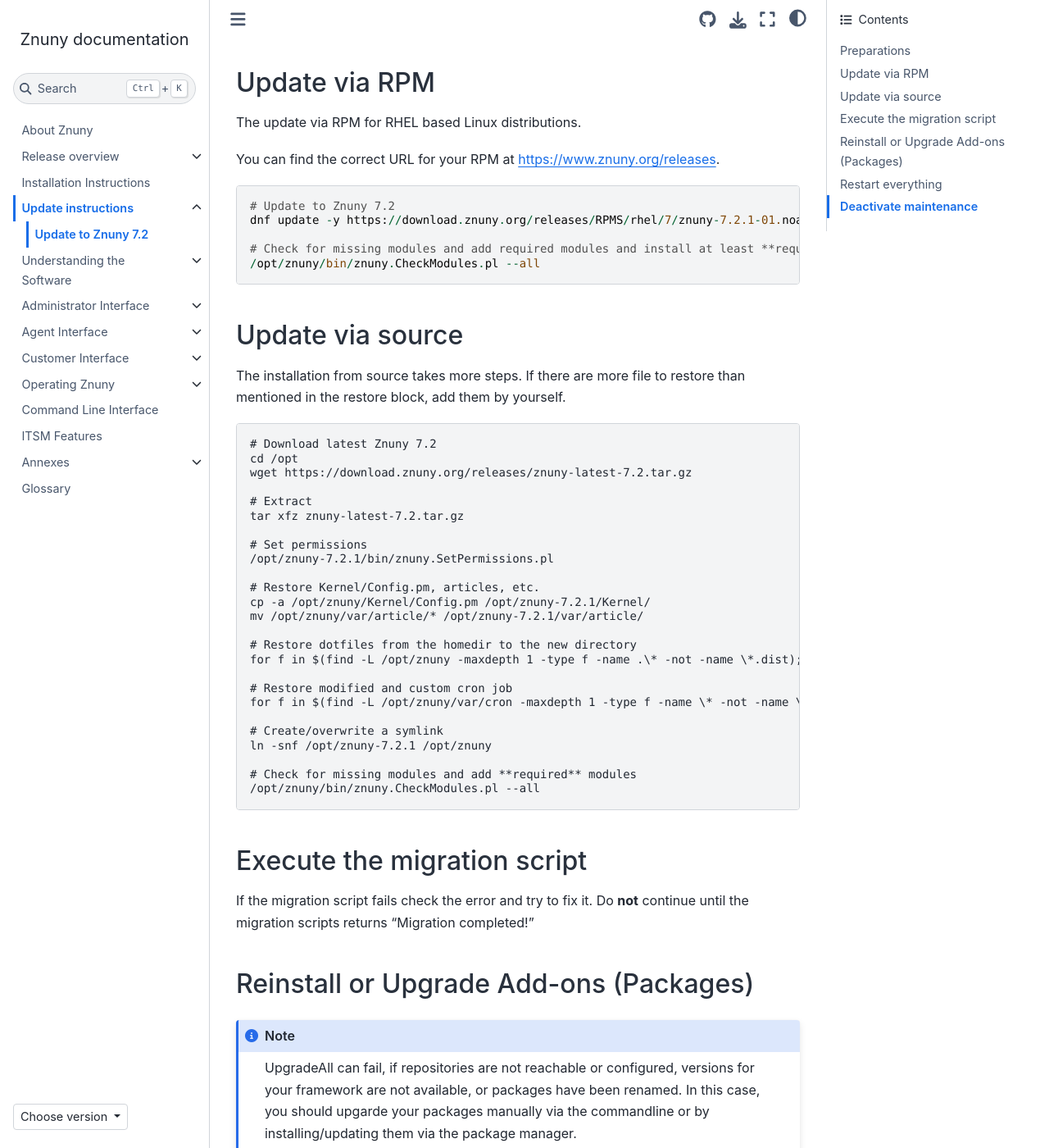
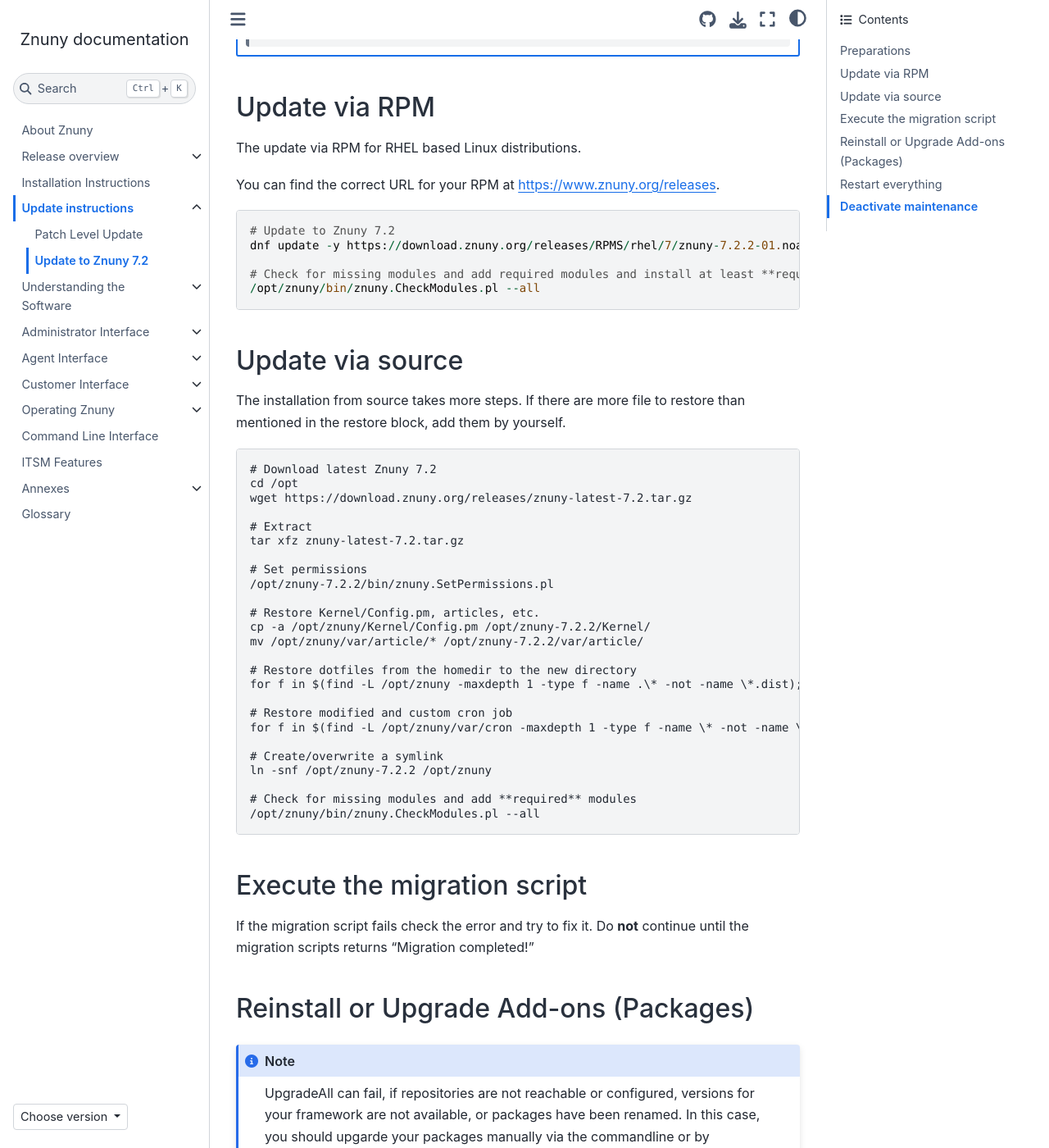
Before and after one commit to znuny/manual, a Sphinx documentation site: the page built from source/updating/update-7.2.rst, in a window 1280 px wide and 1400 px high, scrolled down 1444 px. Shown: the whole window at 82% size. Built offline with Sphinx 7.4.7 and the Sphinx Book theme 1.1.4, drawn with Linux system fonts in a browser that asks for light colours; some of the changed text lies outside the part shown.

Commit message:
Release Znuny 7.2.2

```diff
--- a/source/releases/index.rst
+++ b/source/releases/index.rst
@@ -20,4 +20,5 @@
 .. toctree::
    :maxdepth: 1
 
+   7_2_2/index
    7_2_1/index
--- a/source/updating/index.rst
+++ b/source/updating/index.rst
@@ -8,4 +8,5 @@
 .. toctree::
    :maxdepth: 2
 
+   patchlevel
    update-7.2
--- a/source/updating/update-7.2.rst
+++ b/source/updating/update-7.2.rst
@@ -7,7 +7,8 @@
 
 Please note that your current system needs to be a
 
-- Znuny 7.1.x for a minor level update
+- Znuny 7.1.x for a minor level update or
+- Znuny 7.2.x for a patch level update
 
 We do not support direct updates from any version before Znuny 7.1.
 
@@ -17,7 +18,7 @@
 
 .. note::
 
-  Check if every add-on your are using is available for version 7.2 **before** you continue. Add-ons for Znuny 7.1 or older versions are not compatible with Znuny 7.2 and needs to be updated. Ask the vendor of the add-on when in doubt.
+  Check if every add-on your are using is available for version 7.2 **before** you continue. Add-ons for Znuny 7.1 or older versions are not compatible with Znuny 7.2 and needs to be updated. Ask the **vendor** of the add-on when in doubt.
 
 Before the update can started we need to perform some tasks to prepare the update.
 
@@ -72,7 +73,7 @@
 .. code-block::
 
 	# Update to Znuny 7.2
-	dnf update -y https://download.znuny.org/releases/RPMS/rhel/7/znuny-7.2.1-01.noarch.rpm
+	dnf update -y https://download.znuny.org/releases/RPMS/rhel/7/znuny-7.2.2-01.noarch.rpm
 
 	# Check for missing modules and add required modules and install at least **required** modules.
 	/opt/znuny/bin/znuny.CheckModules.pl --all
@@ -94,20 +95,20 @@
 	tar xfz znuny-latest-7.2.tar.gz
 
 	# Set permissions
-	/opt/znuny-7.2.1/bin/znuny.SetPermissions.pl
+	/opt/znuny-7.2.2/bin/znuny.SetPermissions.pl
 
 	# Restore Kernel/Config.pm, articles, etc.
-	cp -a /opt/znuny/Kernel/Config.pm /opt/znuny-7.2.1/Kernel/
-	mv /opt/znuny/var/article/* /opt/znuny-7.2.1/var/article/
+	cp -a /opt/znuny/Kernel/Config.pm /opt/znuny-7.2.2/Kernel/
+	mv /opt/znuny/var/article/* /opt/znuny-7.2.2/var/article/
 
 	# Restore dotfiles from the homedir to the new directory
-	for f in $(find -L /opt/znuny -maxdepth 1 -type f -name .\* -not -name \*.dist); do cp -av "$f" /opt/znuny-7.2.1/; done
+	for f in $(find -L /opt/znuny -maxdepth 1 -type f -name .\* -not -name \*.dist); do cp -av "$f" /opt/znuny-7.2.2/; done
 
 	# Restore modified and custom cron job
-	for f in $(find -L /opt/znuny/var/cron -maxdepth 1 -type f -name \* -not -name \*.dist); do cp -av "$f" /opt/znuny-7.2.1/var/cron/; done
+	for f in $(find -L /opt/znuny/var/cron -maxdepth 1 -type f -name \* -not -name \*.dist); do cp -av "$f" /opt/znuny-7.2.2/var/cron/; done
 
 	# Create/overwrite a symlink
-	ln -snf /opt/znuny-7.2.1 /opt/znuny
+	ln -snf /opt/znuny-7.2.2 /opt/znuny
 
 	# Check for missing modules and add **required** modules
 	/opt/znuny/bin/znuny.CheckModules.pl --all
```
Also changed, not shown: source/releases/7_2_2/index.rst (added, +31 -0 lines), source/updating/patchlevel.rst (added, +136 -0 lines).
